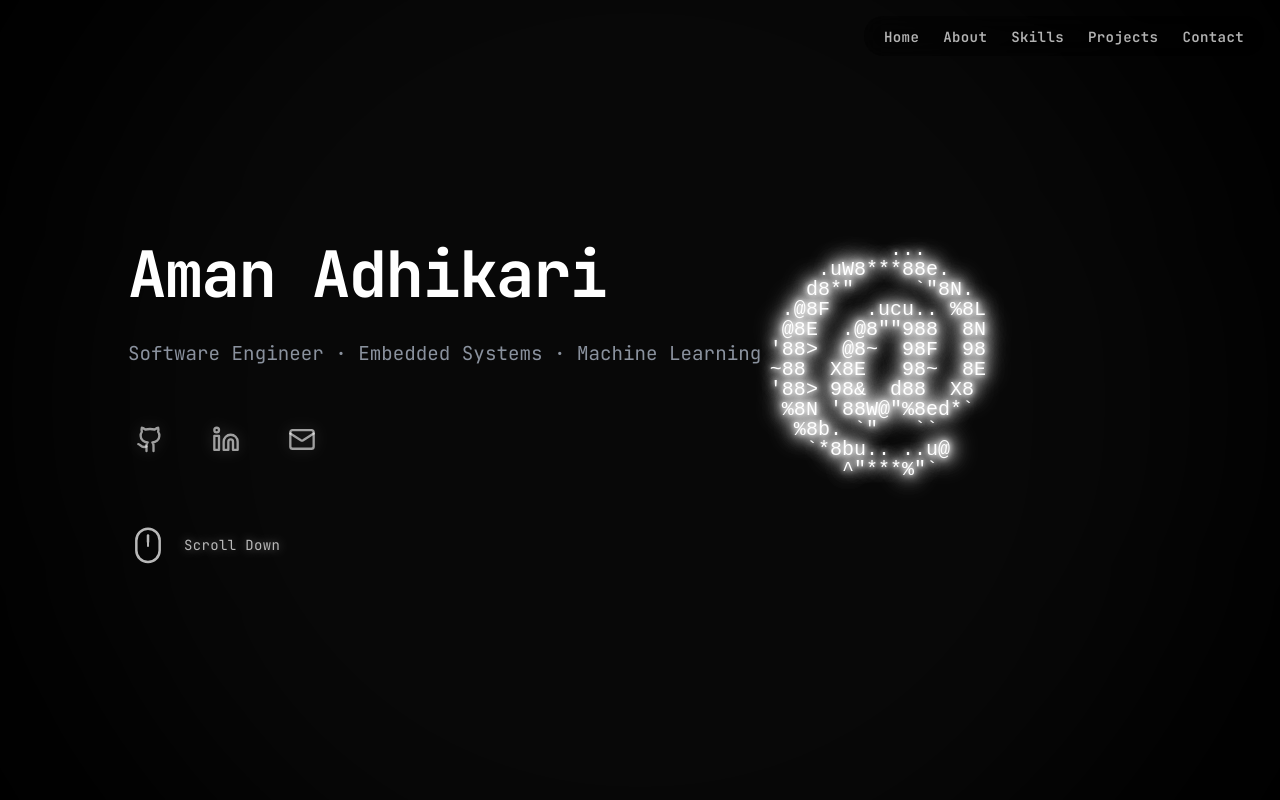
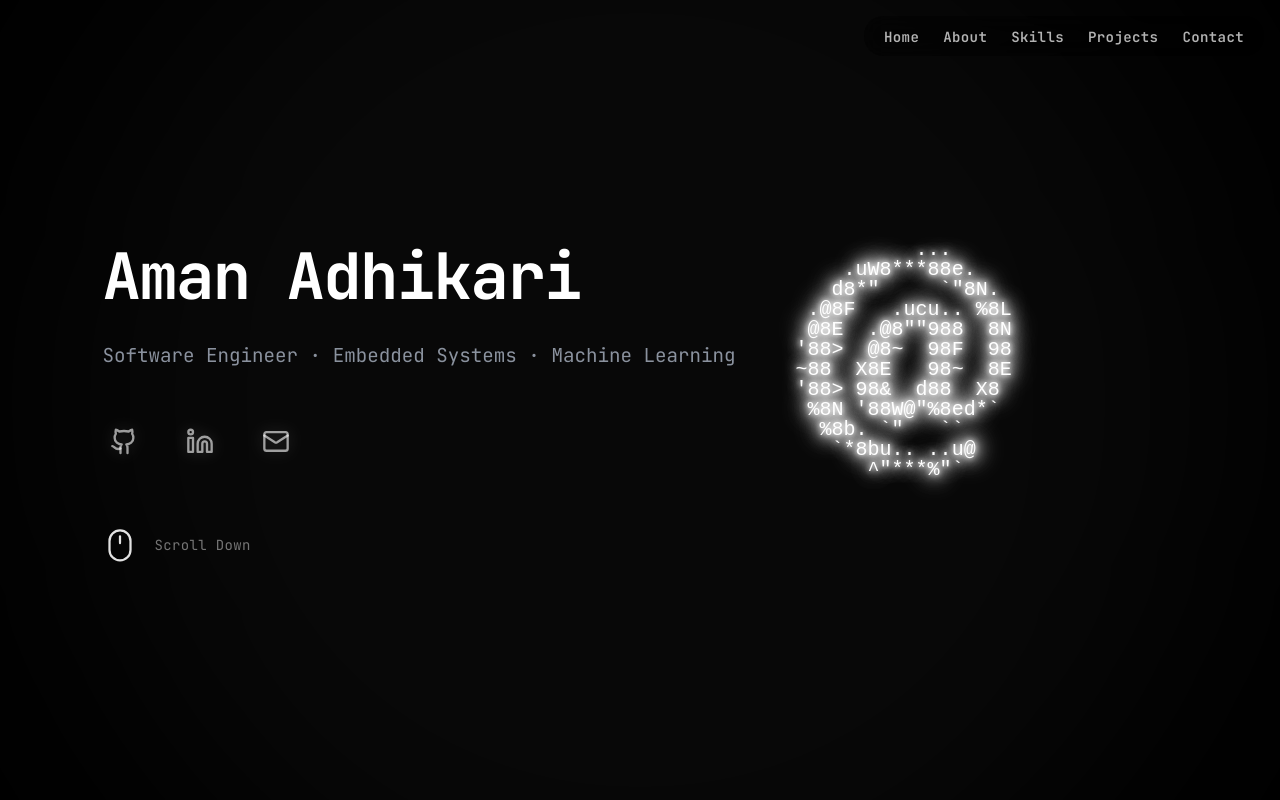
Before and after one commit to Asquaredd/AAPortfolio, a Next.js app in the folder portfolio/: page / in a window 1280 px wide. Shown: the top 800 px of the page. Built offline with nearby package versions, Linux system fonts and the light colour scheme.

Commit message:
Update Hero.tsx

```diff
--- a/portfolio/components/Hero.tsx
+++ b/portfolio/components/Hero.tsx
@@ -14,7 +14,6 @@ const jetBrainsMono = JetBrains_Mono({
 });
 
 export default function Hero() {
-  // Guard for Static Exports to ensure animations trigger on the client
   const [mounted, setMounted] = useState(false);
 
   useEffect(() => {
@@ -44,21 +43,18 @@ export default function Hero() {
           <div className="absolute top-1/2 left-1/2 -translate-x-1/2 -translate-y-1/2 w-[90vw] h-[90vw] bg-white/[0.03] rounded-full blur-[120px]" />
         </div>
 
-        {/* Only render the motion parts once mounted.
-            This prevents Vercel's static export from skipping the initial 0 opacity state.
-        */}
         {mounted && (
           <>
-            {/* LEFT CONTENT - Fades in ONLY after ASCII has moved */}
+            {/* LEFT CONTENT - Cinematic Entrance */}
             <motion.div
-              initial={{ opacity: 0, x: "-10vw" }}
-              animate={{ opacity: 1, x: "5vw" }}
+              initial={{ opacity: 0, x: -30 }}
+              animate={{ opacity: 1, x: 0 }}
               transition={{
-                delay: 2.8, // Wait for ASCII to show (1s) + move (2s)
-                duration: 1.2,
-                ease: "easeOut"
+                delay: 3.5, // Significant delay so ASCII move is the focal point
+                duration: 1.5,
+                ease: [0.16, 1, 0.3, 1] // Custom "Quartic" ease-out
               }}
-              className="absolute left-[5vw] top-1/2 -translate-y-1/2 z-10 text-left"
+              className="absolute left-[8vw] top-1/2 -translate-y-1/2 z-10 text-left"
             >
               <h1 className={`${jetBrainsMono.className} font-bold text-white tracking-tight [font-size:clamp(2.5rem,6vw,4rem)] leading-tight`}>
                 Aman Adhikari
@@ -68,10 +64,11 @@ export default function Hero() {
                 Software Engineer · Embedded Systems · Machine Learning
               </p>
 
+              {/* Socials Staggered slightly */}
               <motion.div
-                initial={{ opacity: 0, y: 20 }}
+                initial={{ opacity: 0, y: 15 }}
                 animate={{ opacity: 1, y: 0 }}
-                transition={{ delay: 3.2, duration: 1 }}
+                transition={{ delay: 4.2, duration: 1 }}
                 className="flex gap-8 mt-12 items-center"
               >
                 {socials.map((social, i) => (
@@ -92,50 +89,49 @@ export default function Hero() {
 
               <motion.div
                 initial={{ opacity: 0 }}
-                animate={{
-                  opacity: [0.6, 1, 0.6],
-                  textShadow: ["0 0 4px rgba(255,255,255,0.4)", "0 0 25px rgba(255,255,255,1)", "0 0 4px rgba(255,255,255,0.4)"],
-                }}
-                transition={{
-                  delay: 4,
-                  duration: 3,
-                  repeat: Infinity,
-                  ease: "easeInOut",
-                }}
+                animate={{ opacity: 1 }}
+                transition={{ delay: 5, duration: 2 }}
                 onClick={handleScrollClick}
                 className="mt-16 flex items-center gap-4 cursor-pointer text-white"
               >
                 <div className="relative flex items-center justify-center">
-                  <Mouse size={40} strokeWidth={1.5} />
+                  <Mouse size={36} strokeWidth={1.5} />
                   <motion.div
-                    animate={{ y: [0, 8, 0] }}
-                    transition={{ duration: 1.8, repeat: Infinity, ease: "easeInOut" }}
-                    className="absolute w-[2px] h-[6px] bg-white rounded-full"
+                    animate={{ y: [0, 6, 0] }}
+                    transition={{ duration: 1.5, repeat: Infinity, ease: "easeInOut" }}
+                    className="absolute w-[2px] h-[5px] bg-white rounded-full"
                     style={{ top: "8px" }}
                   />
                 </div>
-                <span className={`${jetBrainsMono.className} text-sm tracking-wide`}>Scroll Down</span>
+                <span className={`${jetBrainsMono.className} text-sm tracking-wide opacity-50`}>Scroll Down</span>
               </motion.div>
             </motion.div>
 
-            {/* ASCII LOGO - Starts Center, then moves */}
+            {/* ASCII LOGO - Cinematic Stall & Slide */}
             <motion.div
               initial={{
                 opacity: 0,
                 x: "-50%",
                 y: "-50%",
                 left: "50%",
-                top: "50%"
+                top: "50%",
+                scale: 0.95
               }}
               animate={{
                 opacity: 1,
-                left: "70%" // Responsive move to the right
+                left: "72%",
+                scale: 1
               }}
               transition={{
-                opacity: { duration: 1 },
-                left: { delay: 1.2, duration: 1.8, ease: "easeInOut" }
+                opacity: { duration: 1.5, ease: "easeIn" },
+                left: {
+                  delay: 1.8, // The "Stall": Logo stays center for 0.8s after fading in
+                  duration: 2,
+                  ease: [0.65, 0, 0.35, 1] // Dramatic "Cubic" slide
+                },
+                scale: { duration: 2 }
               }}
-              className="absolute z-10 hidden lg:block whitespace-pre"
+              className="absolute z-10 hidden lg:block whitespace-pre select-none"
             >
               <AsciiLogo />
             </motion.div>
```
